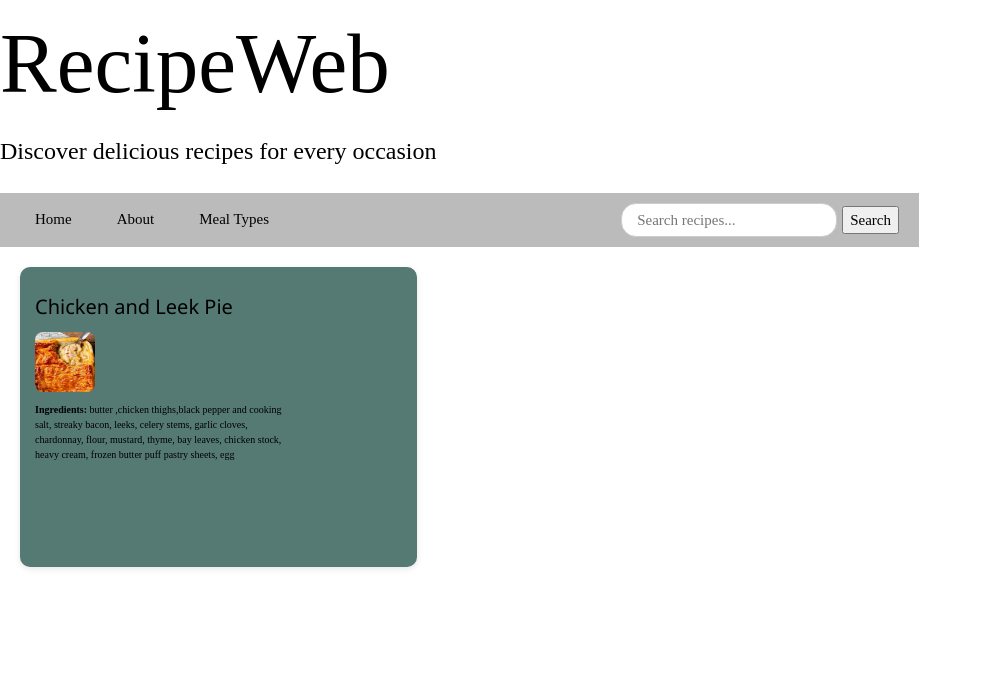
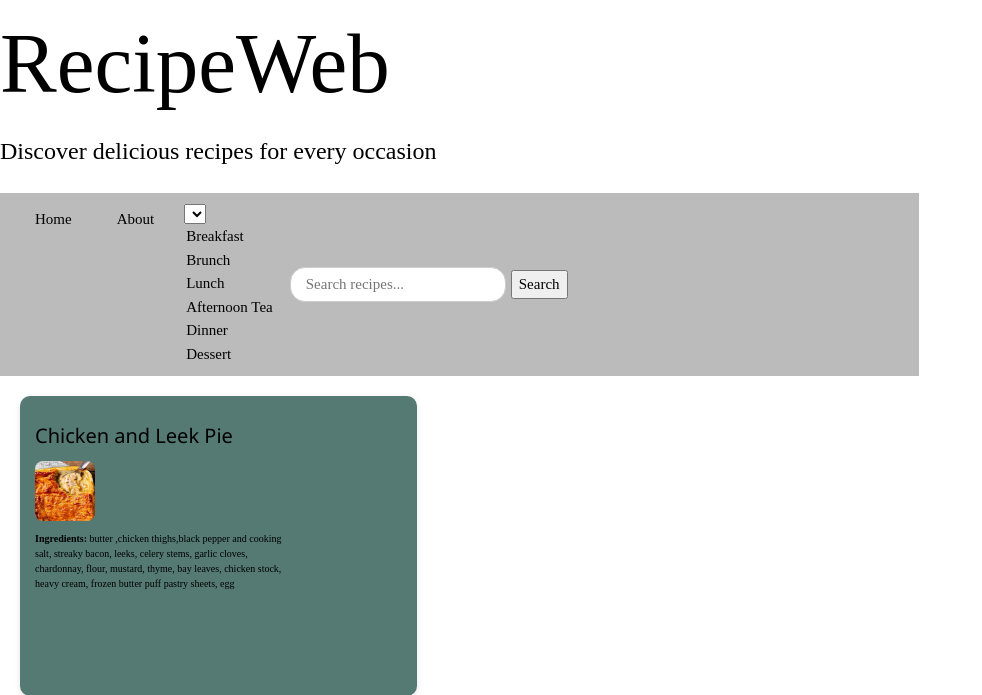
Before and after one commit to AcaciaMay/AssesmentRecipeWeb, a Flask app: page / in a window 1280 px wide. Shown: the top 695 px of the page, without its empty margins (0-982 px from the left). Run offline with Flask 3, Linux system fonts and the light colour scheme; data comes from the database, SQL or seed files in the repository; lists and menus that the app fills with data are empty; some web fonts are replaced.

Commit message:
changing meal types code in home.html

```diff
--- a/templates/home.html
+++ b/templates/home.html
@@ -17,10 +17,25 @@
 
   <nav class="navbar">
   <div class="nav-links">
-    <a href="/home" class="nav-button">Home</a>
+    <a href="/" class="nav-button">Home</a>
     <a href="/about" class="nav-button">About</a>
-    <a href="/meal-types" class="nav-button">Meal Types</a>
-  </div>
+         <form method="GET" action="/" class="nav-form">
+        <select name="meal_type" class="nav-select" onchange="this.form.submit()">
+          <select title="Meal Type"></select>
+            <option value="">Breakfast</option>
+            <option value="">Brunch</option>
+            <option value="">Lunch</option>
+            <option value="">Afternoon Tea</option>
+            <option value="">Dinner</option>
+            <option value="">Dessert</option>
+            {% for category in category %}
+                <option value="{{ category['Category'] }}" {% if category['Category'] == selected_category %}selected{% endif %}>
+                    {{ category['Category'] }}
+                </option>
+            {% endfor %}
+        </select>
+    </form>
+
 
   <form action="/search" method="GET" class="nav-search-form">
     <input type="text" name="query" placeholder="Search recipes..." class="nav-search">
```
